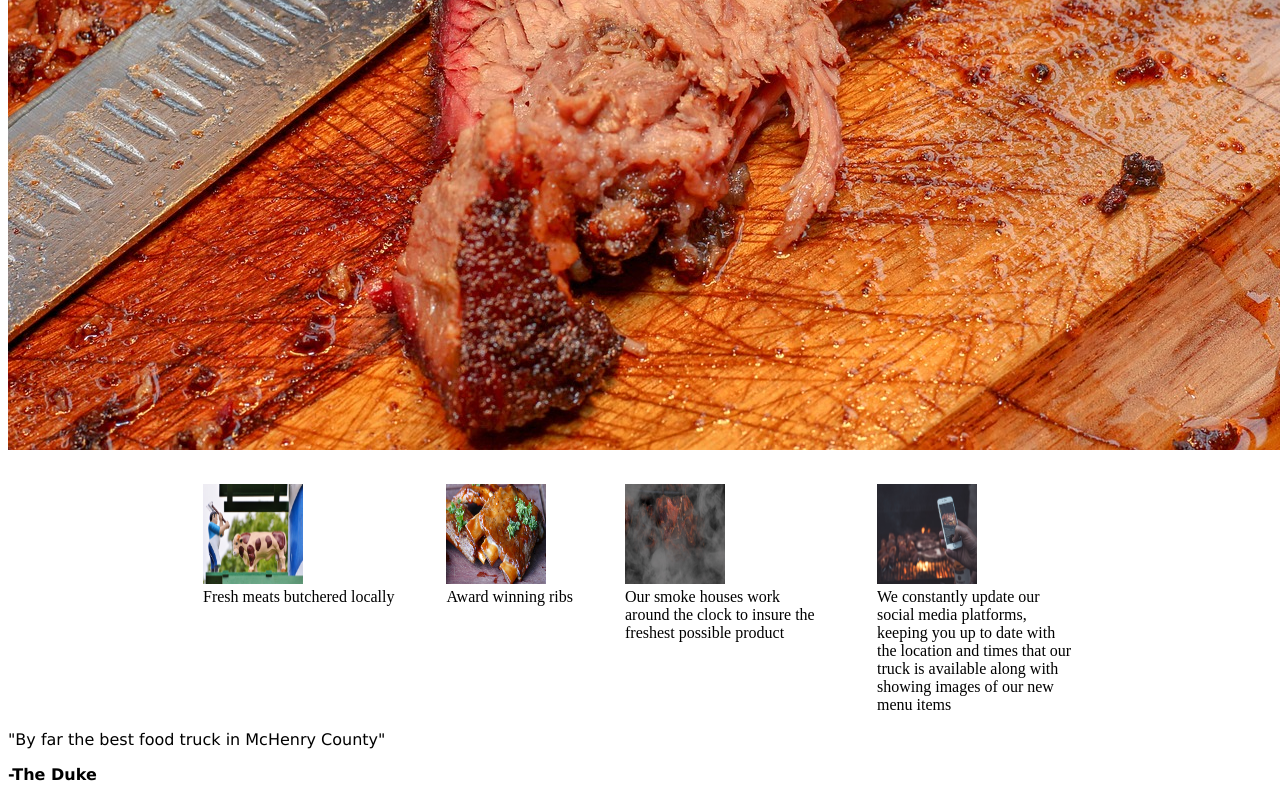
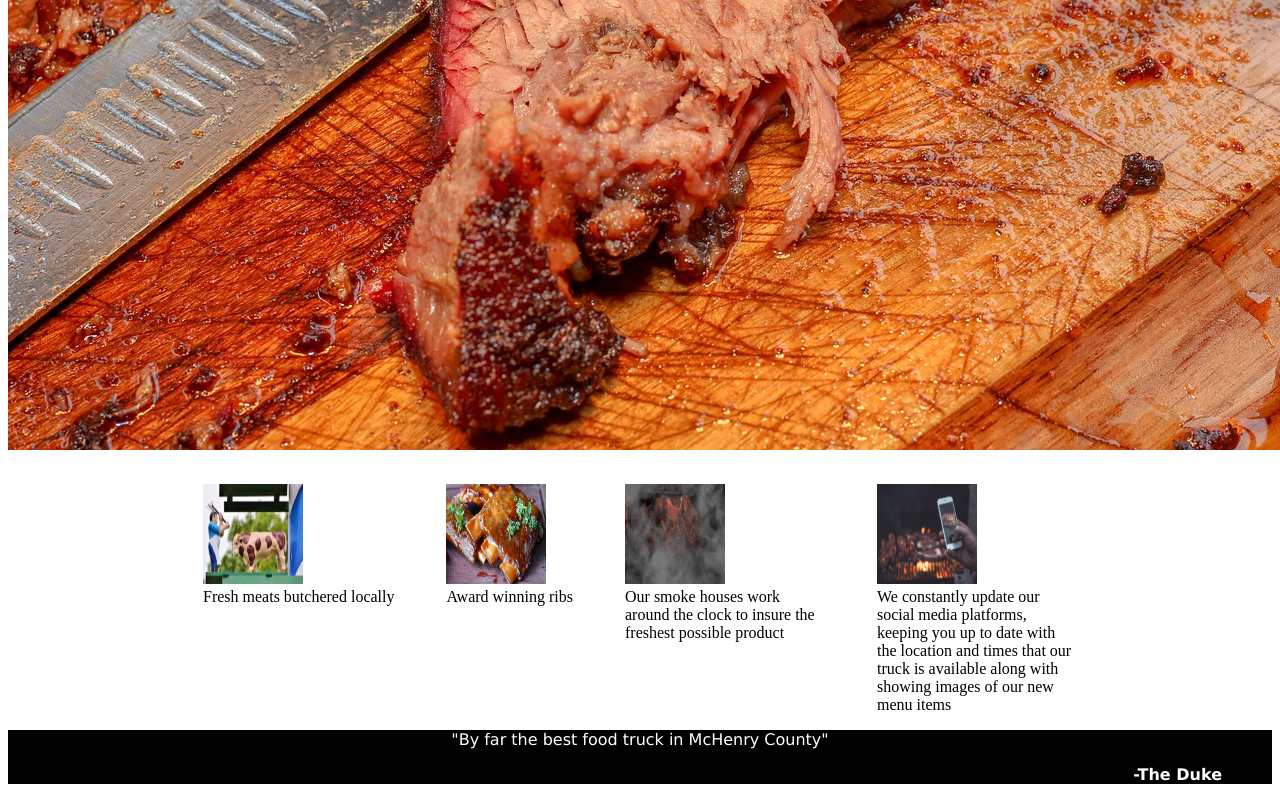
Before and after one commit to cookedmoon/Landing-Page, a plain HTML site: page index.html in a window 1280 px wide. Shown: the part 658-1458 px from the top of the page. Drawn offline with Linux system fonts and the light colour scheme.

Commit message:
Move quote
Moved the quote to the right position on the page

```diff
--- a/style.CSS
+++ b/style.CSS
@@ -67,8 +67,13 @@ ul {
     font-family: 'Lucida Sans', 'Lucida Sans Regular', 'Lucida Grande',
      'Lucida Sans Unicode', Geneva, Verdana, sans-serif;
     font-size: medium;
+    background-color: black;
+    color: white;
+    text-align: center;
 }
 
 .quote_author {
     font-weight: bold;
+    text-align: right;
+    margin-right: 50px;
 }
```
